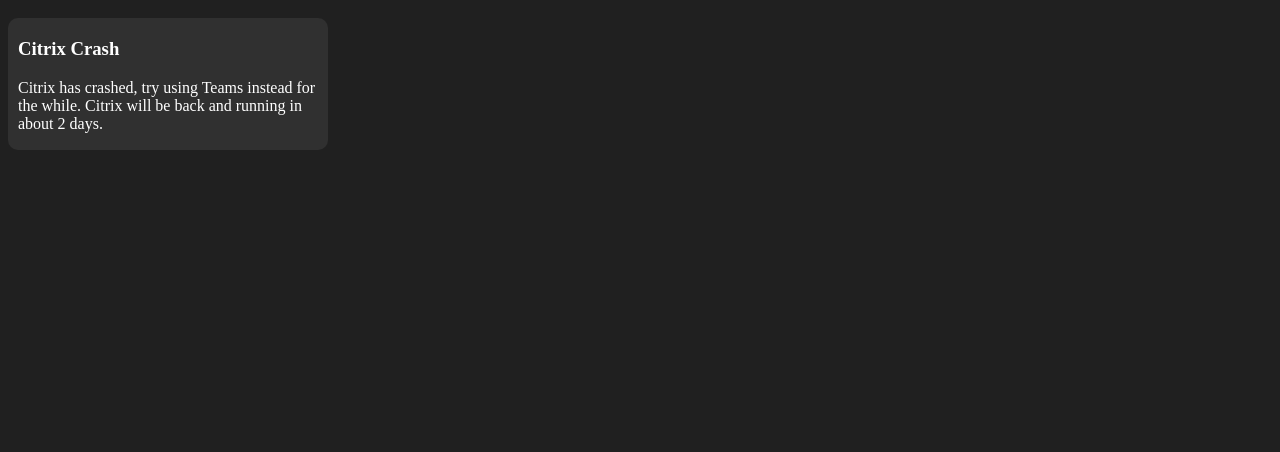
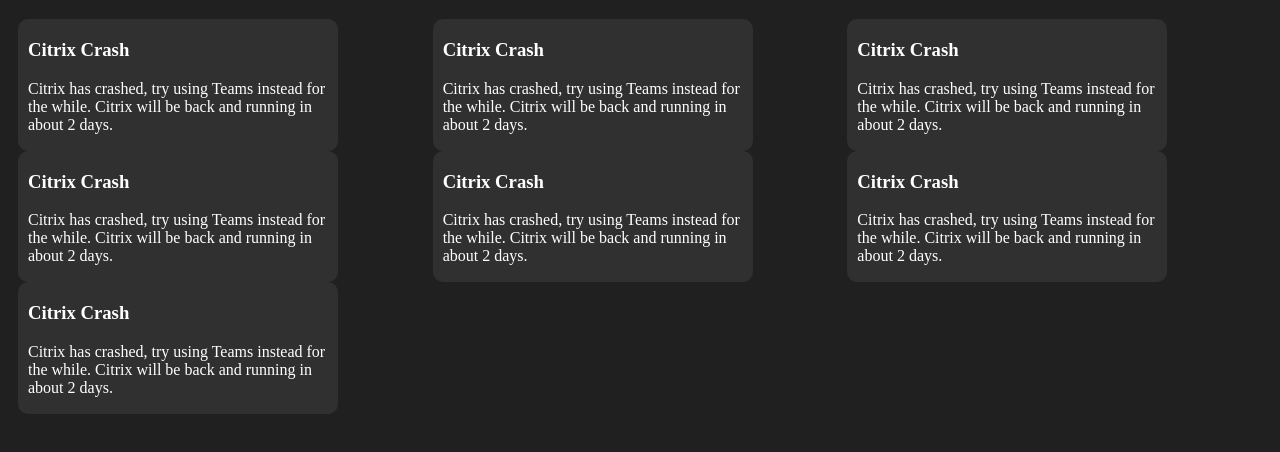
Before and after one commit to futurebugs/futurebugs.github-io, a plain HTML site: page index.html in a window 1280 px wide. Shown: the part 48-500 px from the top of the page. Drawn offline with Linux system fonts and the light colour scheme.

Commit message:
Update index.html

```diff
--- a/index.html
+++ b/index.html
@@ -8,11 +8,16 @@
   body {
     background-color: #202020;
   }
-  div {
+  .grid-item{
     background-color: #303030;
     width: 300px;
     padding: 1px 10px 1px 10px;
     border-radius: 10px;
+  }
+  .grid{
+    display: grid;
+    grid-template-columns: auto auto auto;
+    padding: 1px 10px 1px 10px;
   }
   h1 {
     color: white;
@@ -27,9 +32,35 @@
 </head>
 <body>
   <h1 style="text-align:center;font-family:sans-serif;">FutureBugs</h1>
-  <div>
-    <h3>Citrix Crash</h3>
-    <p>Citrix has crashed, try using Teams instead for the while. Citrix will be back and running in about 2 days.</p>
+  <div class="grid">
+    <div class="grid-item">
+      <h3>Citrix Crash</h3>
+      <p>Citrix has crashed, try using Teams instead for the while. Citrix will be back and running in about 2 days.</p>
+    </div>
+    <div class="grid-item">
+      <h3>Citrix Crash</h3>
+      <p>Citrix has crashed, try using Teams instead for the while. Citrix will be back and running in about 2 days.</p>
+    </div>
+    <div class="grid-item">
+      <h3>Citrix Crash</h3>
+      <p>Citrix has crashed, try using Teams instead for the while. Citrix will be back and running in about 2 days.</p>
+    </div>
+    <div class="grid-item">
+      <h3>Citrix Crash</h3>
+      <p>Citrix has crashed, try using Teams instead for the while. Citrix will be back and running in about 2 days.</p>
+    </div>
+    <div class="grid-item">
+      <h3>Citrix Crash</h3>
+      <p>Citrix has crashed, try using Teams instead for the while. Citrix will be back and running in about 2 days.</p>
+    </div>
+    <div class="grid-item">
+      <h3>Citrix Crash</h3>
+      <p>Citrix has crashed, try using Teams instead for the while. Citrix will be back and running in about 2 days.</p>
+    </div>
+    <div class="grid-item">
+      <h3>Citrix Crash</h3>
+      <p>Citrix has crashed, try using Teams instead for the while. Citrix will be back and running in about 2 days.</p>
+    </div>
   </div>
 </body>
 </html>
```
